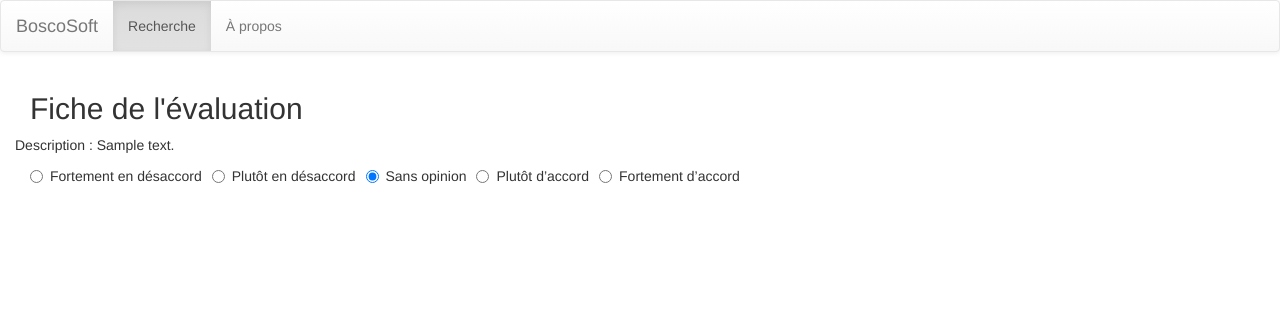
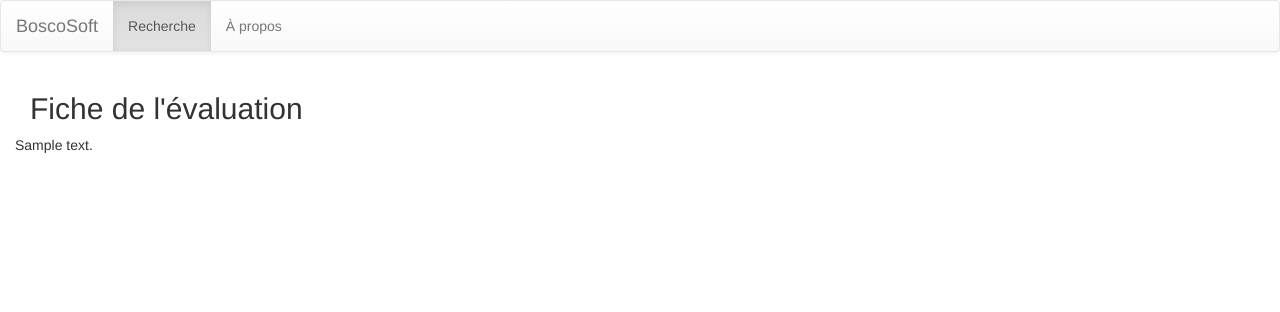
Before and after one commit to Kl4viku5/BoscoSoft, a Django app: page /ActivityEvaluation/evaluation_detail/1 in a window 1280 px wide. Shown: the top 312 px of the page. Run offline with Django 3.2, Linux system fonts and the light colour scheme; tables that the repository leaves empty hold one stand-in row (values such as "Sample post"); some libraries are stand-ins or nearby versions.

Commit message:
Added questions description in evaluation_detail

```diff
--- a/BoscoSoftProject/ActivityEvaluation/models.py
+++ b/BoscoSoftProject/ActivityEvaluation/models.py
@@ -16,9 +16,6 @@ class Activity(models.Model):
 
     def __str__(self):
         return self.name
-
-    def get_evaluations(self):
-        return Evaluation.objects.Filter(activity=self.id)
 
 
 class Evaluation(models.Model):
@@ -58,8 +55,10 @@ class Question(models.Model):
         return self.description
 
 
-
+class Answer(models.Model):
     """
-    class Answer(models.Model):
     An answer is linked to a question, there can be more than one answer.
     """
+    question = models.ForeignKey(Question)
+    score = models.IntegerField()
+    explanation = models.CharField(max_length=1000)
--- a/BoscoSoftProject/ActivityEvaluation/templates/ActivityEvaluation/evaluation_detail_question.html
+++ b/BoscoSoftProject/ActivityEvaluation/templates/ActivityEvaluation/evaluation_detail_question.html
@@ -1,16 +1,6 @@
 {% block content %}
     {% if error_message %}<p><strong>{{ error_message }}</strong></p>{% endif %}
-
     <div class="row">
-        <p>Description : {{ question.description }}</p>
+        <p>{{ question }}</p>
     </div>
-    <form>
-     <span class="input-group">
-            <label class="radio-inline"><input type="radio" name="optradio">Fortement en désaccord</label>
-            <label class="radio-inline"><input type="radio" name="optradio">Plutôt en désaccord</label>
-            <label class="radio-inline"><input type="radio" name="optradio" checked>Sans opinion</label>
-            <label class="radio-inline"><input type="radio" name="optradio">Plutôt d’accord</label>
-            <label class="radio-inline"><input type="radio" name="optradio">Fortement d’accord</label>
-     </span>
-    </form>
 {% endblock %}
--- a/BoscoSoftProject/ActivityEvaluation/urls.py
+++ b/BoscoSoftProject/ActivityEvaluation/urls.py
@@ -9,6 +9,7 @@ urlpatterns = [
     url(r'^evaluation/(?P<pk>[0-9]+)', views.EvaluationListView.as_view(), name='EvaluationList'),
     url(r'^evaluation_detail/(?P<pk>[0-9]+)', views.EvaluationDetail.as_view(), name='evaluation_detail'),
     url(r'^activity_detail/(?P<pk>[0-9]+)', views.ActivityDetail.as_view(), name='activity_detail'),
+    url(r'^evaluation_answers/new/$', views.answer_new, name='evaluation_answers_new'),
 ]
 
 urlpatterns += staticfiles_urlpatterns()
--- a/BoscoSoftProject/ActivityEvaluation/views.py
+++ b/BoscoSoftProject/ActivityEvaluation/views.py
@@ -1,7 +1,13 @@
 from django.views import generic
+from django.shortcuts import render
 
 from .models import Activity, Evaluation
+from .forms import AnswerForm
 
+
+def answer_new(request):
+    form = AnswerForm
+    return render(request, 'ActivityEvaluation/answer_new.html')
 
 class IndexView(generic.ListView):
     template_name = 'ActivityEvaluation/index.html'
```
Also changed, not shown: BoscoSoftProject/ActivityEvaluation/forms.py (+7 -5 lines).
